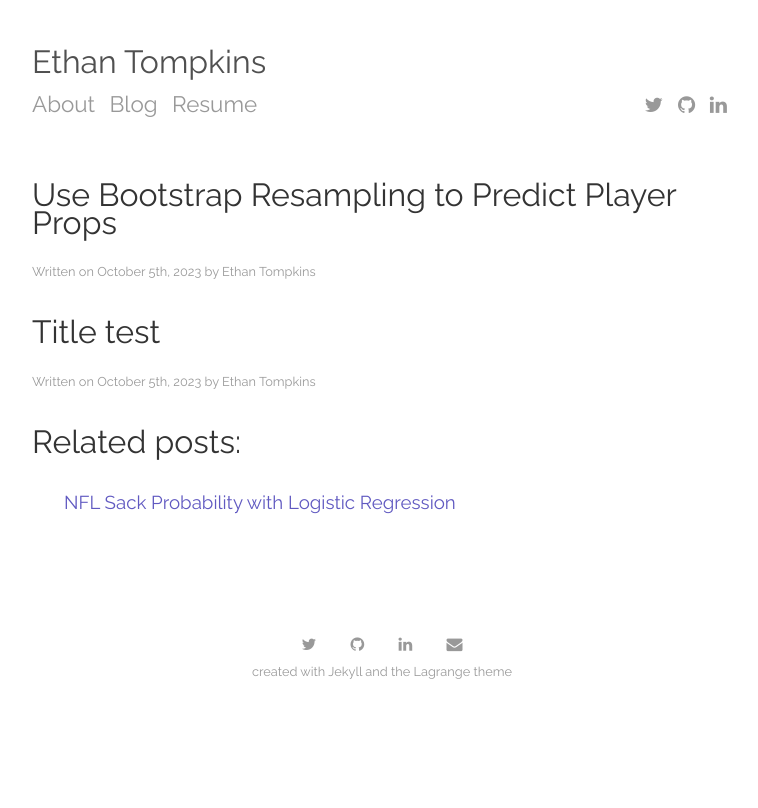
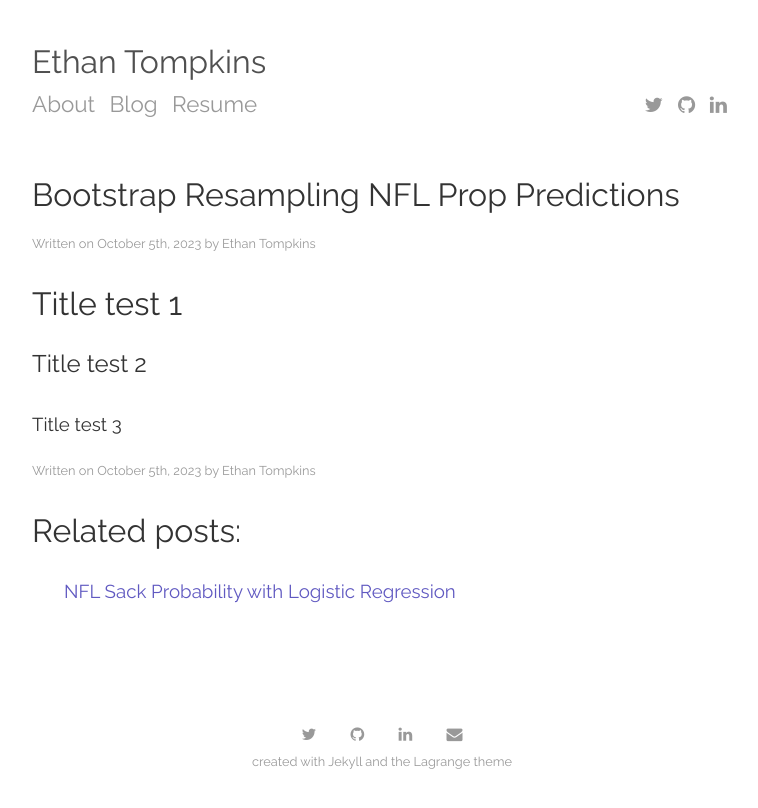
Before and after one commit to ethantompkins/ethantompkins.github.io, a Jekyll site: the page built from _posts/2023-10-05-Prop-Prediction-Bootstrap.md, in a window 1280 px wide. Shown: the top 808 px of the page, without its empty margins (258-1016 px from the left). Built offline with Jekyll 4.4.1, drawn with Linux system fonts in a browser that asks for light colours; nearby versions of some CDN libraries.

Commit message:
title change

```diff
--- a/_posts/2023-10-05-Prop-Prediction-Bootstrap.md
+++ b/_posts/2023-10-05-Prop-Prediction-Bootstrap.md
@@ -1,9 +1,11 @@
 ---
 layout: post
-title: "Use Bootstrap Resampling to Predict Player Props"
+title: "Bootstrap Resampling NFL Prop Predictions"
 categories: journal
 date: 2023-10-05
 tags: ['python']
 ---
 
-# Title test
+# Title test 1
+## Title test 2
+### Title test 3
```
